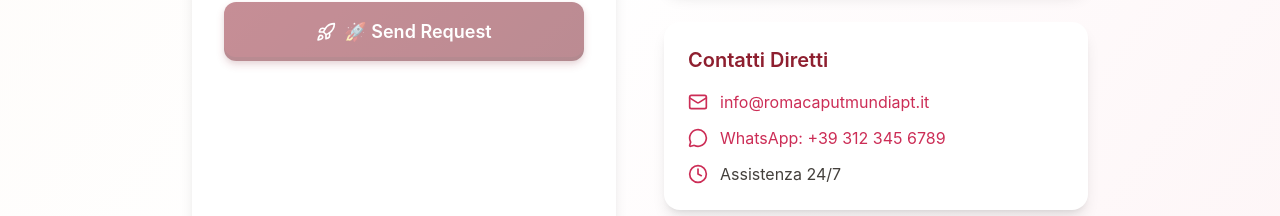
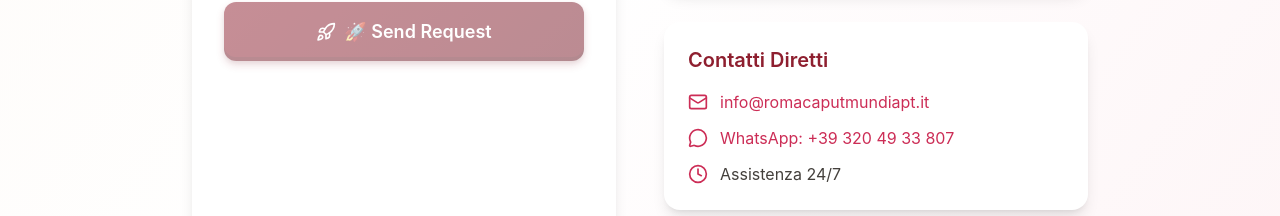
Before and after one commit to fracabu/rcm-apt-landing, a Vue app: page / in a window 1280 px wide. Shown: the part 5056-5272 px from the top of the page. Built offline with nearby package versions, Linux system fonts and the light colour scheme; no server answers.

Commit message:
corretto numero cell

```diff
--- a/src/components/ContactSection.vue
+++ b/src/components/ContactSection.vue
@@ -260,7 +260,7 @@
                 <div class="flex items-center">
                   <MessageCircleIcon class="text-roma-600 mr-3 h-5 w-5" />
                   <a href="https://wa.me/393123456789" class="text-roma-600 hover:underline">
-                    WhatsApp: +39 312 345 6789
+                    WhatsApp: +39 320 49 33 807
                   </a>
                 </div>
                 <div class="flex items-center">
```
